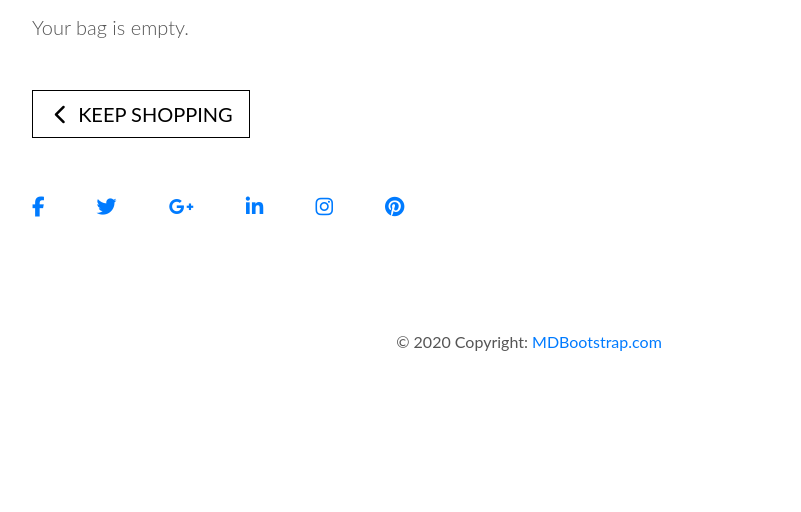
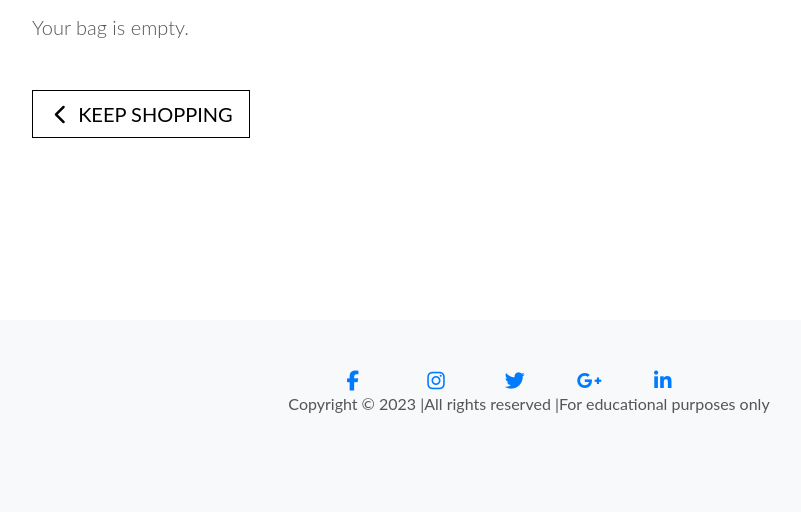
Before and after one commit to Gbemisola23/ebinnaturals, a Django app: page /bag/ in a window 1280 px wide. Shown: the part 288-800 px from the top of the page, without its empty margins (111-912 px from the left). Run offline with Django 4.2, Linux system fonts and the light colour scheme; some libraries are stand-ins or nearby versions.

Commit message:
updated footer

```diff
--- a/templates/base.html
+++ b/templates/base.html
@@ -155,21 +155,20 @@
 
 
     <!-- Footer -->
-<footer class="page-footer font-small cyan darken-3">
-
-    <!-- Footer Elements -->
+    <div class="text-center footer fixed-bottom bg-light">
+        <footer>
         <div class="container">
-
-      <!-- Grid row-->
             <div class="row">
-
-        <!-- Grid column -->
             <div class="col-md-12 py-5">
             <div class="mb-5 flex-center">
-
-            <!-- Facebook -->
-            <a class="fb-ic">
-              <i class="fab fa-facebook-f fa-lg white-text mr-md-5 mr-3 fa-2x"> </i>
+                    <!-- socials -->
+                    <div class="social-networks">
+                        <a class="m-2" rel="noopener"
+                            href="https://www.facebook.com/EbinNaturals" role="button" target="_blank"
+                            aria-label="link to facebook"><i class="fab fa-facebook-f fa-lg white-text mr-md-5 mr-3 fa-2x"> </i>
+                        </a>
+                        <a class="m-2 footer-button" rel="noopener" href="https://www.instagram.com/" role="button"
+                            target="_blank" aria-label="link to instagram"><i class="fab fa-instagram fa-lg white-text mr-md-5 mr-3 fa-2x"> </i>
                         </a>
                          <!-- Twitter -->
                         <a class="tw-ic">
@@ -183,32 +182,28 @@
                         <a class="li-ic">
                             <i class="fab fa-linkedin-in fa-lg white-text mr-md-5 mr-3 fa-2x"> </i>
                         </a>
-            <!--Instagram-->
-            <a class="ins-ic">
-              <i class="fab fa-instagram fa-lg white-text mr-md-5 mr-3 fa-2x"> </i>
-            </a>
-            <!--Pinterest-->
-            <a class="pin-ic">
-              <i class="fab fa-pinterest fa-lg white-text fa-2x"> </i>
-            </a>
+
+                    </div>
+                    <!-- Copyright -->
+                    <div>
+                        <p class="copyright">Copyright
+                            <span>&copy;</span>
+                            <script>
+                                document.write(new Date().getFullYear());
+                            </script>
+                            |All rights reserved |For educational purposes only
+                        </p>
                     </div>
             </div>
-        <!-- Grid column -->
+            </div>
+            </div>
+        </div>
+        </footer>
+    </div>
 
-      </div>
-      <!-- Grid row-->
 
-    </div>
-    <!-- Footer Elements -->
 
-    <!-- Copyright -->
-    <div class="footer-copyright text-center py-3">© 2020 Copyright:
-      <a href="/"> MDBootstrap.com</a>
-    </div>
-    <!-- Copyright -->
 
-  </footer>
-  <!-- Footer -->
 
     {% block postloadjs %}
     <script>
```
Lines whose indentation alone changed are shown as unchanged.
